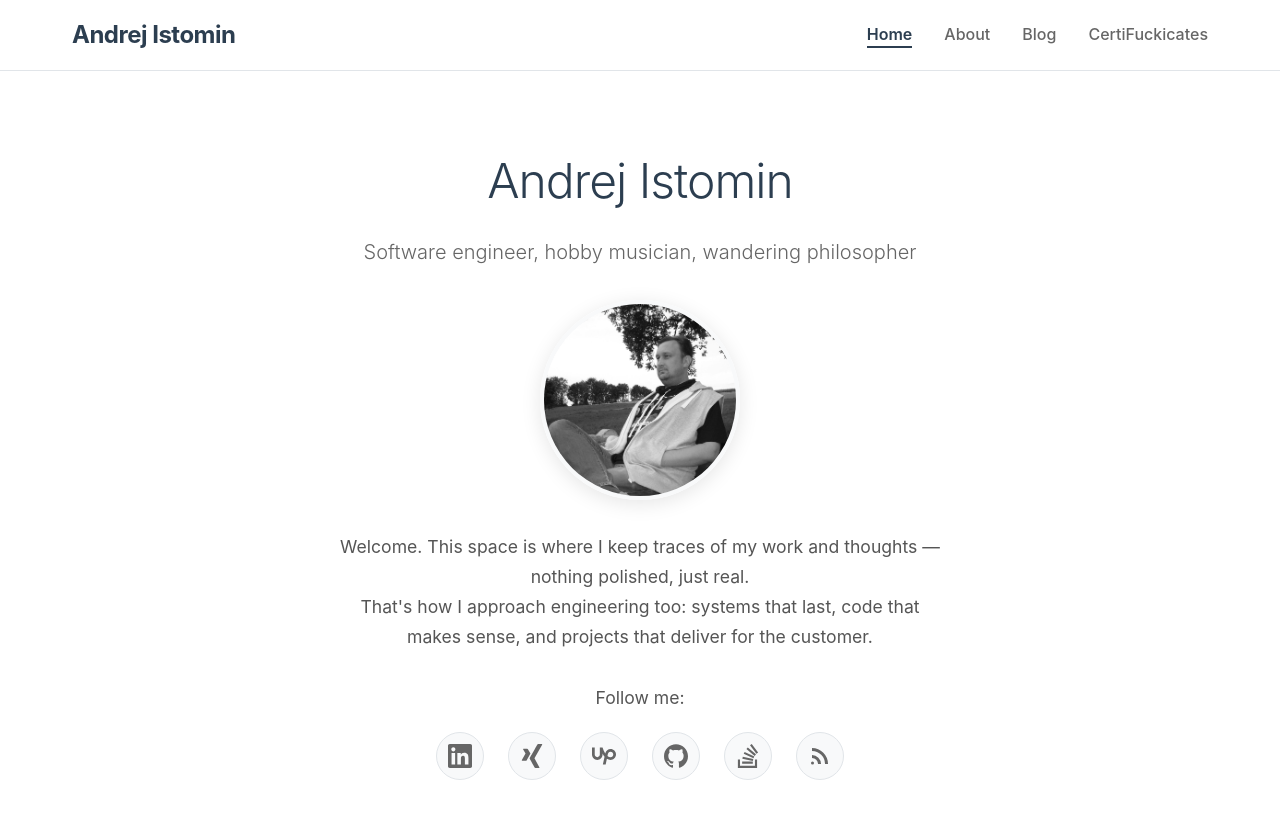
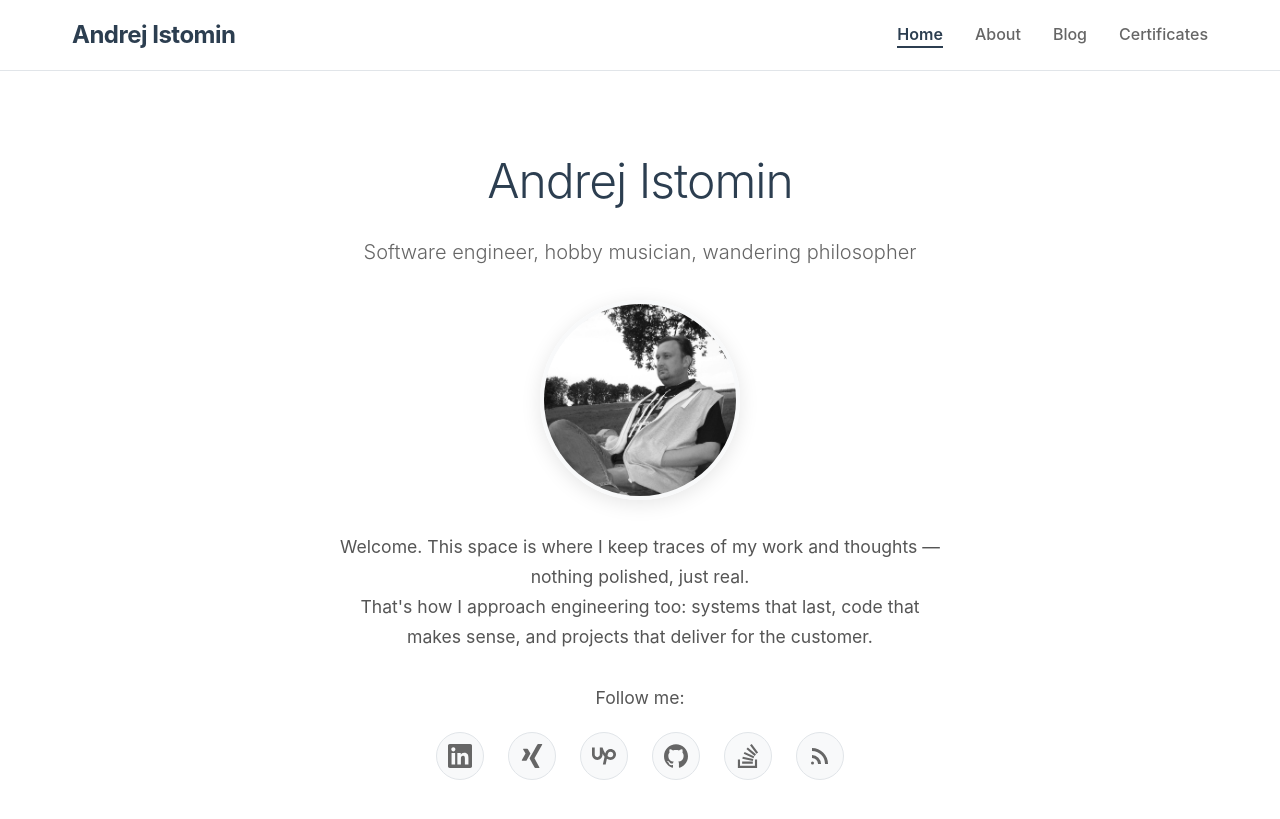
Before and after one commit to aistomin/aistomin.com, a Jekyll site: the page built from index.markdown, in a window 1280 px wide and 900 px high. Shown: the top 819 px of the window. Built offline with Jekyll 4.4.1, drawn with Linux system fonts in a browser that asks for light colours.

Commit message:
Issue #58. The menu is fixed, now it should be deployed.

```diff
--- a/_layouts/default.html
+++ b/_layouts/default.html
@@ -28,7 +28,7 @@
                     <li><a href="{{ '/' | relative_url }}" {% if page.url == "/" %}class="active"{% endif %}>Home</a></li>
                     <li><a href="{{ '/about' | relative_url }}" {% if page.url contains '/about' %}class="active"{% endif %}>About</a></li>
                     <li><a href="{{ '/blog' | relative_url }}" {% if page.url contains '/blog' or page.layout == 'post' %}class="active"{% endif %}>Blog</a></li>
-                    <li><a href="{{ '/certificates' | relative_url }}" {% if page.url contains '/certificates' %}class="active"{% endif %}>CertiFuckicates</a></li>
+                    <li><a href="{{ '/certificates' | relative_url }}" {% if page.url contains '/certificates' %}class="active"{% endif %}>Certificates</a></li>
                 </ul>
             </div>
         </nav>
```
